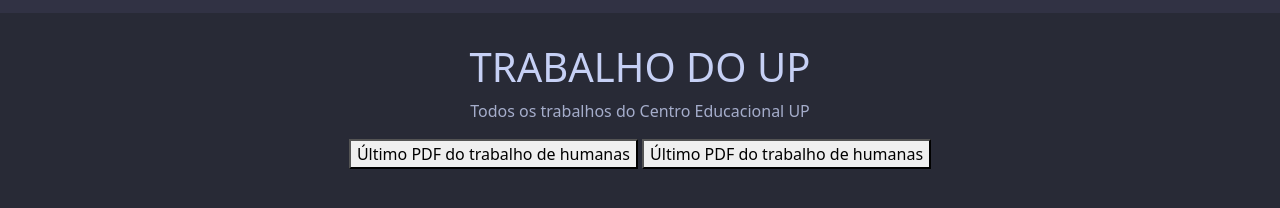
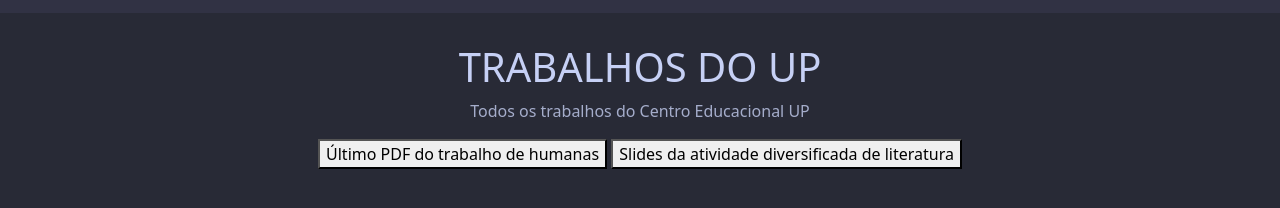
Before and after one commit to felipe2102/trabalho-humanas-up, a plain HTML site: page index.html in a window 1280 px wide. Shown: the part 48-256 px from the top of the page. Drawn offline with nearby package versions, Linux system fonts and the light colour scheme.

Commit message:
Consertei o site

```diff
--- a/index.html
+++ b/index.html
@@ -25,10 +25,10 @@
 		</nav>
 	</header>
 	<div class="text">
-		<h1 id="title">TRABALHO DO UP</h1>
+		<h1 id="title">TRABALHOS DO UP</h1>
 		<p>Todos os trabalhos do Centro Educacional UP</p>
 		<button type="button" onclick="window.location.assign('https://feliperb.dev.br/trabalho-humanas-up/2-Fase/2023-06-18-TRABALHO-HUMANAS-FINAL.pdf')">Último PDF do trabalho de humanas</button>
-		<button type="button" onclick="window.location.assign('https://feliperb.dev.br/trabalho-humanas-up/2-Fase/2023-06-18-TRABALHO-HUMANAS-FINAL.pdf')">Último PDF do trabalho de humanas</button>
+		<button type="button" onclick="window.location.assign('https://feliperb.dev.br/trabalhos-up/ad-literatura/AD-LITERATURA.odp')">Slides da atividade diversificada de literatura</button>
 	</div>
 </body>
 </html>
```
